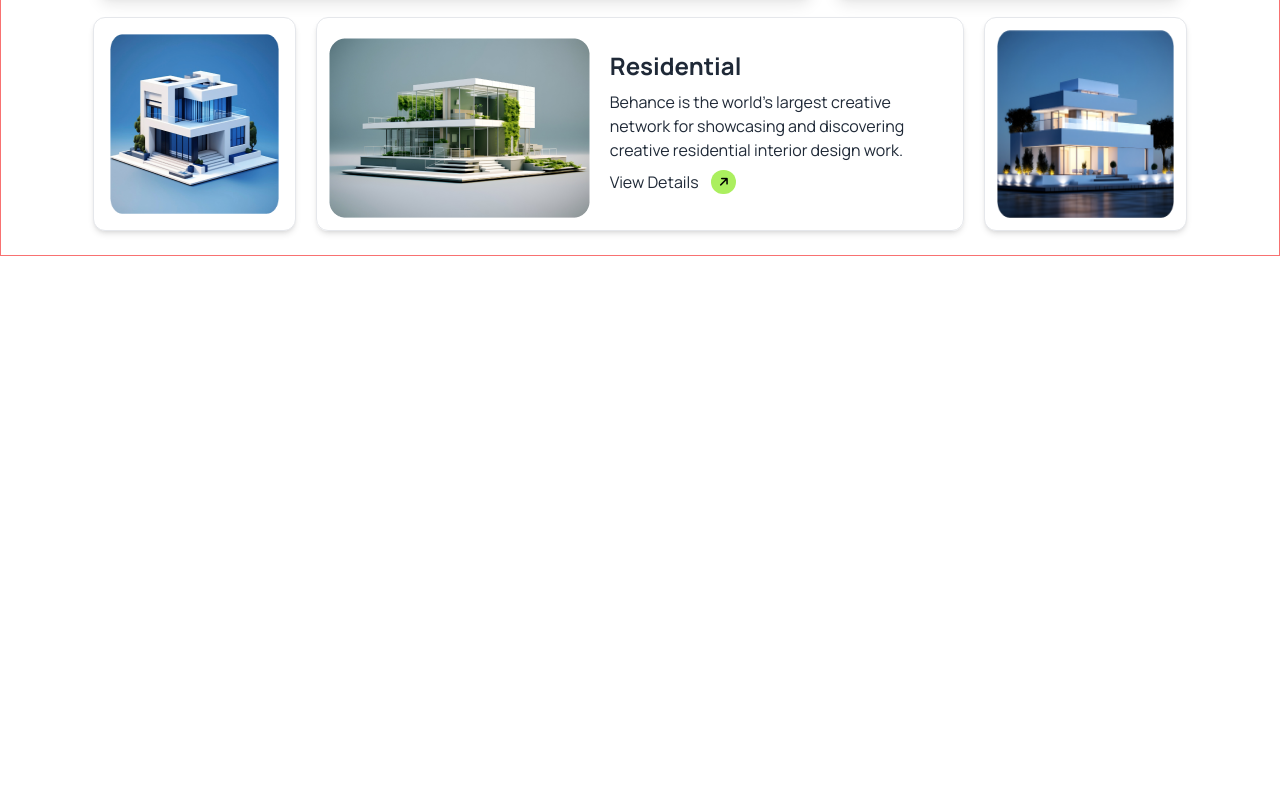
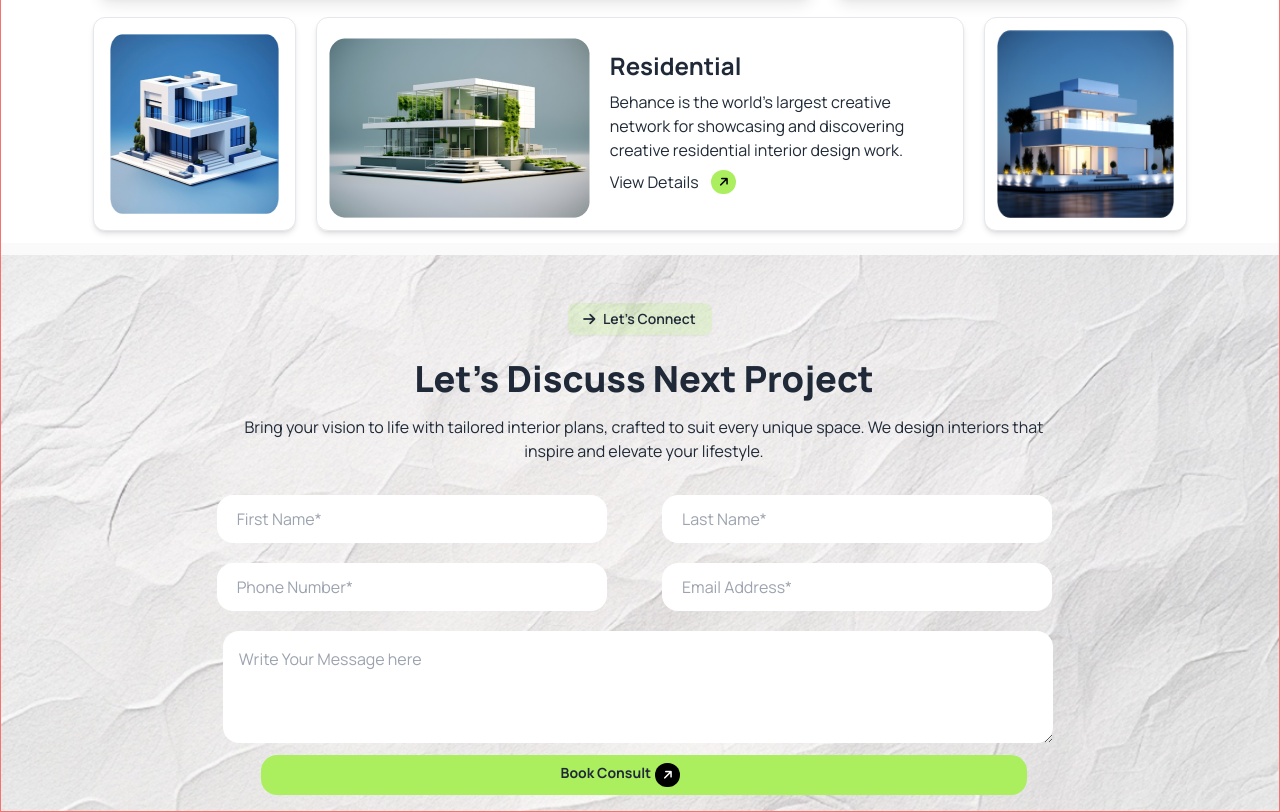
Before and after one commit to lizafh/fantacy-interior-a3, a plain HTML site: page index.html in a window 1280 px wide. Shown: the part 2507-3319 px from the top of the page. Before the commit the page ends 2763 px from the top, so only its background shows below. Drawn offline with nearby package versions, Linux system fonts and the light colour scheme.

Commit message:
discuss project section

```diff
--- a/index.html
+++ b/index.html
@@ -177,7 +177,7 @@
               <!-- <button class="btn btn-sm bg-white ml-28 lg:-ml-72 lg:mt-24 mt-0 hover:bg-[#88ef5fa9] border-none  " >  <i class="fa-solid fa-arrow-up rotate-90  "></i> About us</button> -->
               <!-- text -->
               <div class="lg:ps-6 lg:p-4 p-2">
-                  <h2 class="text-4xl font-extrabold my-4 ">We design thoughtful, liveable spaces</h2>
+                  <h2 class="text-4xl lg:text-start text-center font-extrabold my-4 ">We design thoughtful, liveable spaces</h2>
                   <p class="my-4 ">Discover the essence of global design trends blended with local craftsmanship, offering a luxurious transformation for your home.</p>
                </div>
                <div>
@@ -319,6 +319,38 @@
 </div>
 
 <!-- -----------------latest portfolio end----------------------- -->
+<!-- -----------------latest discuss project start----------------------- -->
+
+<div class=" py-4 bg-cover bg-center" style="background-image: url('./assets/bg.jpg');">
+
+    <div>
+        <div class="flex  justify-center lg:mt-6"><button class="btn btn-sm  px-4 lg:py-2  mt-2 bg-[#ABEF5F33] border-none  " >  <i class="fa-solid fa-arrow-up rotate-90  "></i>Let's Connect</button></div>
+        <div class="lg:ps-6  lg:p-4 ">
+            <h2 class="text-4xl font-extrabold my-2  text-center">Let's Discuss Next Project</h2>
+            <p class="my-4 w-8/12 mx-auto lg:text-center">Bring your vision to life with tailored interior plans, crafted to suit every unique space. We design interiors that inspire and elevate your lifestyle. </p>
+         </div>
+         <!-- ------- input ------- -->
+         <div class="pl-6 lg:grid lg:grid-cols-2 lg:w-[70%]  mx-auto   gap-5">
+         <div class="" > <input class="bg-white p-2 h-12 rounded-2xl mb-4 lg:mb-0 ps-5 w-11/12" type="text" name="" id="" placeholder="First Name*"></div>
+         <div> <input class="bg-white mb-4 lg:mb-0 p-2 ps-5 h-12 rounded-2xl w-11/12" type="text" name="" id="" placeholder="Last Name*"></div>
+         <div> <input class="bg-white mb-4 lg:mb-0 p-2 ps-5 h-12 rounded-2xl w-11/12" type="text" name="" id="" placeholder="Phone Number*"></div>
+         <div> <input class="bg-white mb-4 lg:mb-0 p-2 ps-5 h-12 rounded-2xl w-11/12" type="email" name="" id="" placeholder="Email Address*"></div>
+
+         </div>
+         <div class="flex justify-center">
+            <textarea class="h-28 -ml-1 p-4 lg:mt-5 rounded-2xl  lg:w-[65%] w-[83%] " name="" id="" placeholder="Write Your Message here"></textarea>
+         </div>
+         <div class="flex items-center justify-center"><button class="px-2 w-[70%] lg:w-[60%] text-center  mt-3 ms-2  rounded-2xl bg-[#ABEF5F] py-2 text-sm font-medium flex " >
+            <div >
+                <span class=" font-bold  me-1 lg:ps-1 ml-12 lg:ml-72">Book Consult</span>
+            </div>
+            <div class=" text-xs bg-black text-white px-2 py-1 rounded-full"> <i class="fa-solid fa-arrow-up  rotate-45  "></i> </div>
+        </button></div>
+    </div>
+
+</div>
+
+<!-- -----------------latest discuss project end----------------------- -->
 
 
 
```
